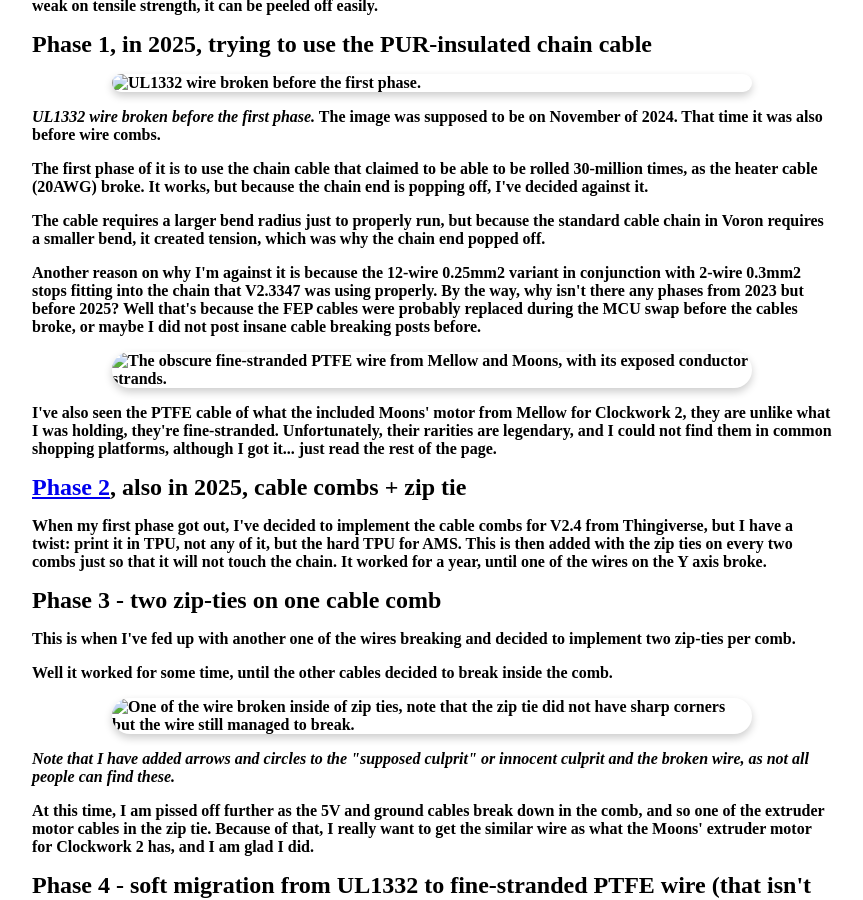
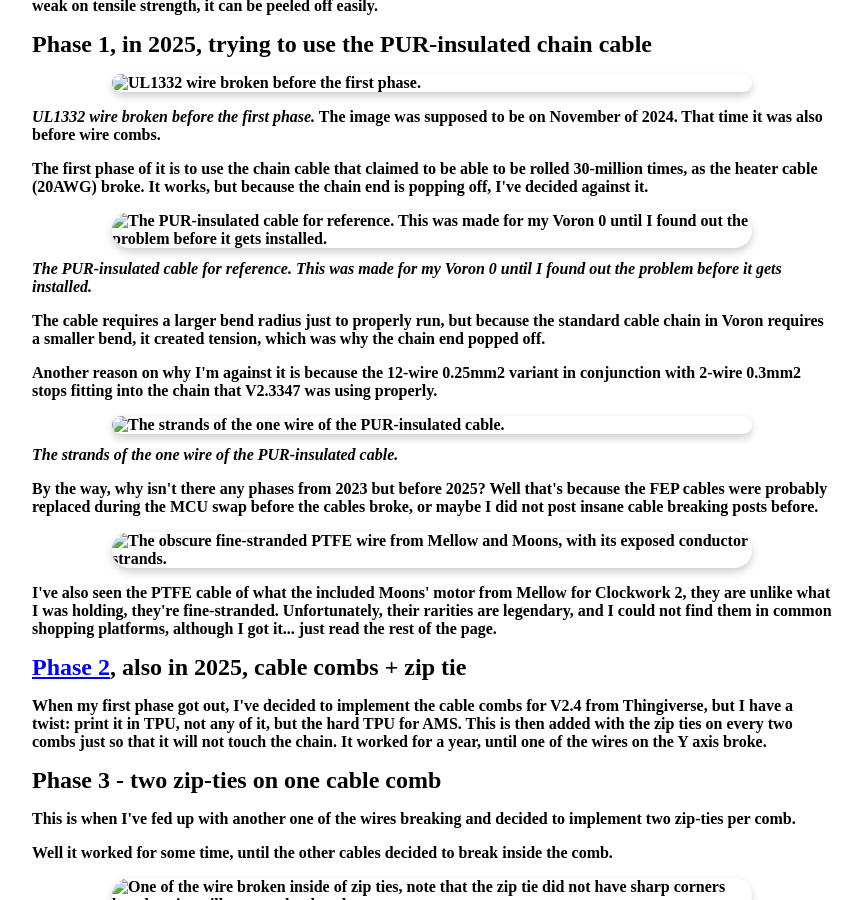
Before and after one commit to Bunny350/blogs, an MkDocs documentation site: the page built from docs/posts/v2-wire-breaking.md, in a window 1280 px wide and 900 px high, scrolled down 6846 px. Shown: the whole window, without its empty margins (208-1071 px from the left). Built offline with MkDocs 1.6.1 and Material for MkDocs 9.7.7, drawn with Linux system fonts in a browser that asks for light colours; plug-ins that fetch from the network failed and are left out; some of the changed text lies outside the part shown.

Commit message:
[V2.3347 wire breaking and it's defective by design] Upload missing images
This update adds the missing images for the PUR-insulated cables.

```diff
--- a/docs/posts/v2-wire-breaking.md
+++ b/docs/posts/v2-wire-breaking.md
@@ -59,9 +60,16 @@ I could have been used silicone wire and put them in 4\*4 array, but they are ro
 
 The first phase of it is to use the chain cable that claimed to be able to be rolled 30-million times, as the heater cable (20AWG) broke. It works, but because the chain end is popping off, I've decided against it.
 
+<img src="/blogs/media/v2-wire-breaking/IMG_5322.jpeg" alt="The PUR-insulated cable for reference. This was made for my Voron 0 until I found out the problem before it gets installed." title="The PUR-insulated cable for reference. This was made for my Voron 0 until I found out the problem before it gets installed." ></img>
+*The PUR-insulated cable for reference. This was made for my Voron 0 until I found out the problem before it gets installed.*
+
 The cable requires a larger bend radius just to properly run, but because the standard cable chain in Voron requires a smaller bend, it created tension, which was why the chain end popped off.
 
 Another reason on why I'm against it is because the 12-wire 0.25mm2 variant in conjunction with 2-wire 0.3mm2 stops fitting into the chain that V2.3347 was using properly.
+
+<img src="/blogs/media/v2-wire-breaking/IMG_5320.jpeg" alt="The strands of the one wire of the PUR-insulated cable." title="The strands of the one wire of the PUR-insulated cable." ></img>
+*The strands of the one wire of the PUR-insulated cable.*
+
 By the way, why isn't there any phases from 2023 but before 2025? Well that's because the FEP cables were probably replaced during the MCU swap before the cables broke, or maybe I did not post insane cable breaking posts before.
 
 <img src="/blogs/media/v2-wire-breaking/IMG_5264.jpeg" alt="The obscure fine-stranded PTFE wire from Mellow and Moons, with its exposed conductor strands." title="The obscure fine-stranded PTFE wire from Mellow and Moons, with its exposed conductor strands, in 24AWG."></img>
@@ -105,3 +113,6 @@ Wrapped insulation allows for denser wiring, it is, however, commonly seen in (n
 AF46R-200 will be the wire V2.3347 slowly stick on, as it has good insulation and strands, although it has the rarity of epic.
 
 I hope the wire I choose lasts forever. The progress is still ongoing, once done, I will update the post and then upload the video. Thanks for reading.
+
+## Updates
+October 30, 2026 - upload the images of the PUR-insulated wires
```
Also changed, not shown: other parts of docs/posts/v2-wire-breaking.md (+1 -0 lines), docs/posts/media/v2-wire-breaking/IMG_5320.jpeg (added), docs/posts/media/v2-wire-breaking/IMG_5322.jpeg (added).
